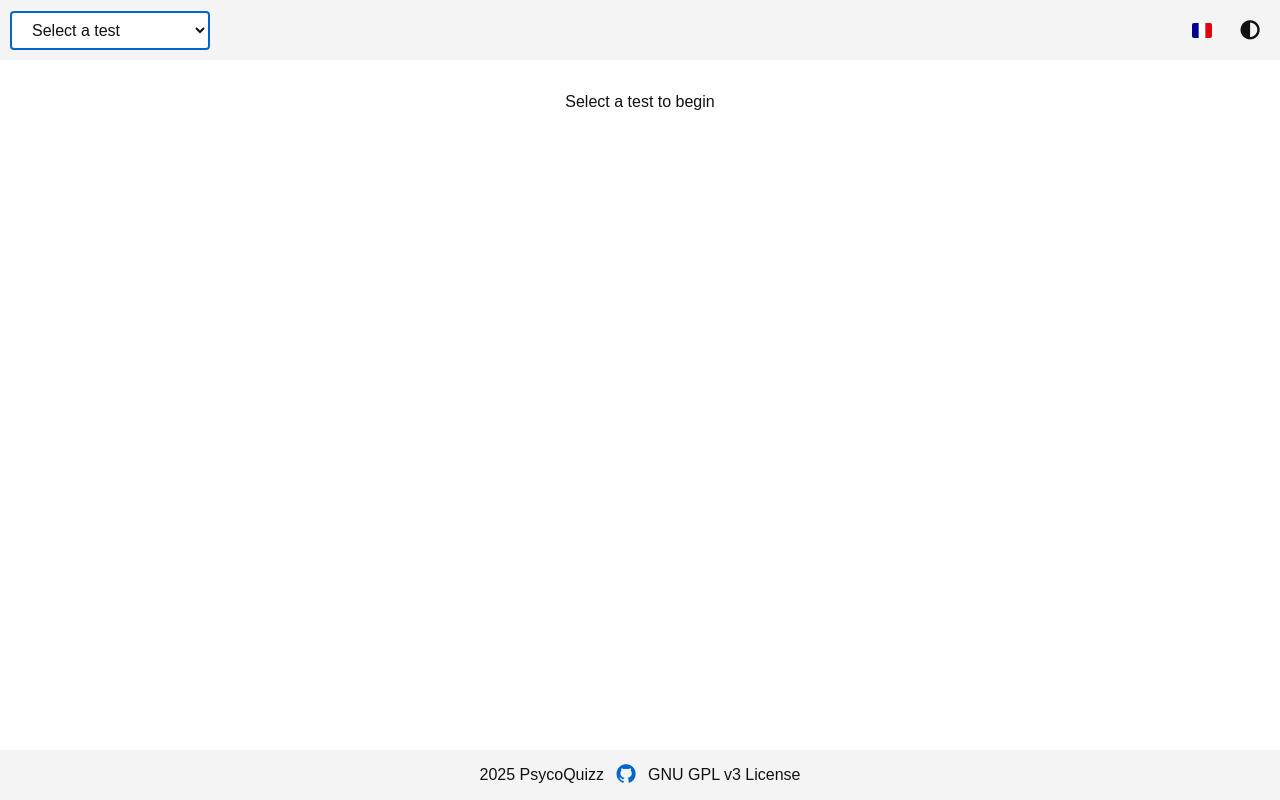
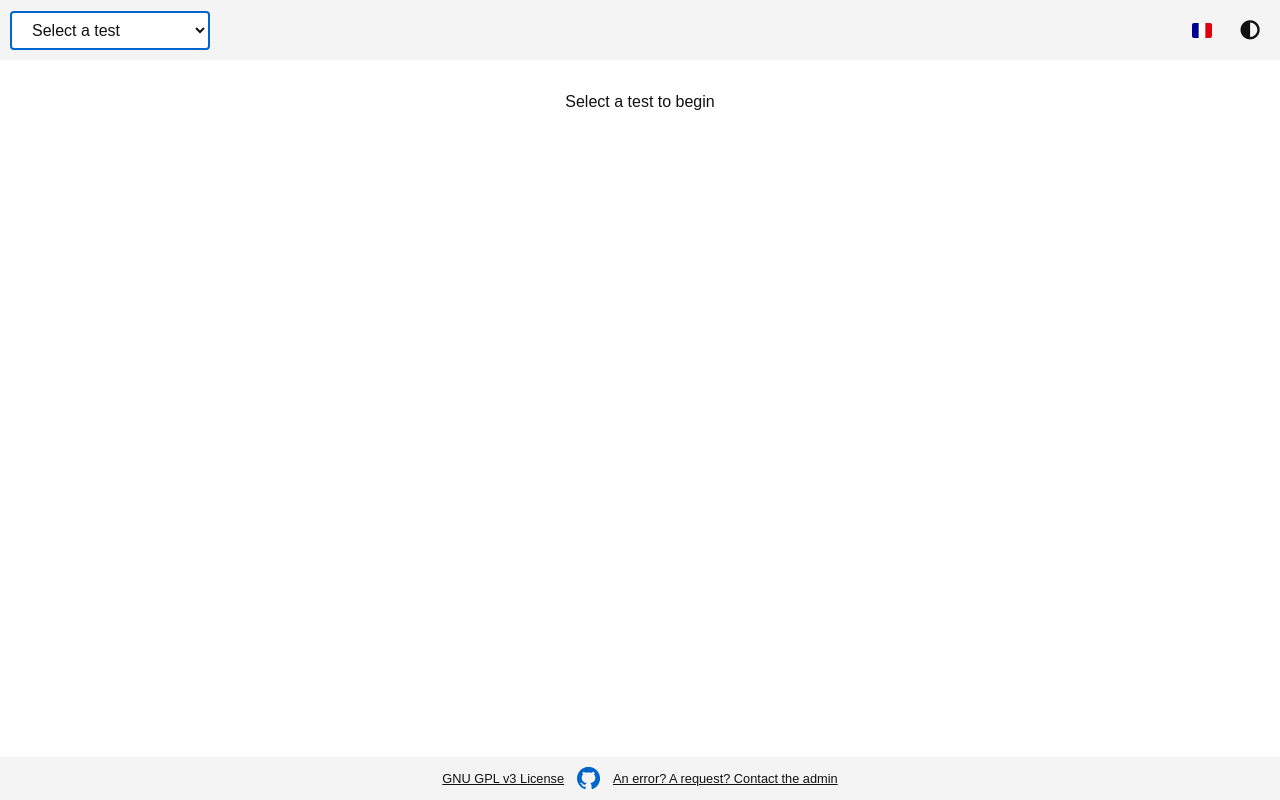
Before and after one commit to Uspectacle/PsycoQuizz, a React (Vite) app: page /#/ in a window 1280 px wide. Built offline with nearby package versions, Linux system fonts and the light colour scheme.

Commit message:
style: :memo: Improve footer links

```diff
--- a/public/locales/en.json
+++ b/public/locales/en.json
@@ -3,6 +3,7 @@
     "disclaimer": "This test does not constitute a medical diagnosis. Consult a healthcare professional for a complete evaluation."
   },
   "footer": {
+    "githubIssue": "An error? A request? Contact the admin",
     "githubLink": "View on GitHub",
     "license": "GNU GPL v3 License"
   },
--- a/public/locales/fr.json
+++ b/public/locales/fr.json
@@ -3,6 +3,7 @@
     "disclaimer": "Ce test ne constitue pas un diagnostic médical. Consultez un professionnel de santé pour une évaluation complète."
   },
   "footer": {
+    "githubIssue": "Une erreur? Une demande? Contacter l'administrateur",
     "githubLink": "Voir sur GitHub",
     "license": "Licence GNU GPL v3"
   },
--- a/src/components/Footer.tsx
+++ b/src/components/Footer.tsx
@@ -5,7 +5,13 @@ export default function Footer() {
   const { t } = useTranslation();
   return (
     <footer className="footer">
-      <p>2025 PsycoQuizz</p>
+      <a
+        href="https://github.com/Uspectacle/psyco-quizz/blob/master/LICENSE"
+        target="_blank"
+        rel="noopener noreferrer"
+      >
+        {t("footer.license")}
+      </a>
       <a
         href="https://github.com/Uspectacle/psyco-quizz"
         target="_blank"
@@ -14,7 +20,13 @@ export default function Footer() {
       >
         <i className="fab fa-github"></i>
       </a>
-      <p>{t("footer.license")}</p>
+      <a
+        href="https://github.com/Uspectacle/psyco-quizz/issues/new"
+        target="_blank"
+        rel="noopener noreferrer"
+      >
+        {t("footer.githubIssue")}
+      </a>
     </footer>
   );
 }
--- a/src/styles/footer.css
+++ b/src/styles/footer.css
@@ -4,12 +4,16 @@
   display: flex;
   justify-content: center;
   align-items: center;
-  color: var(--text-color);
   width: 100%;
 }
 
 .footer a {
+  color: var(--text-color);
+  font-size: 0.8em;
+}
+
+.footer i {
   color: var(--primary-color);
   margin: 10px;
-  font-size: 1.2rem;
+  font-size: 1.8em;
 }
```
